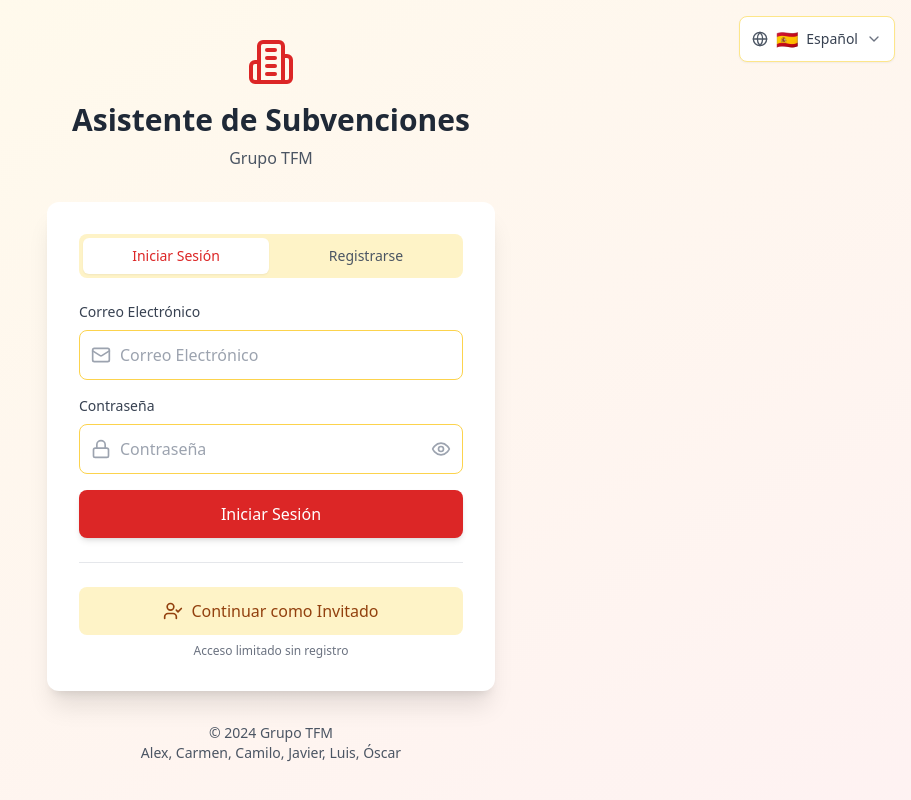
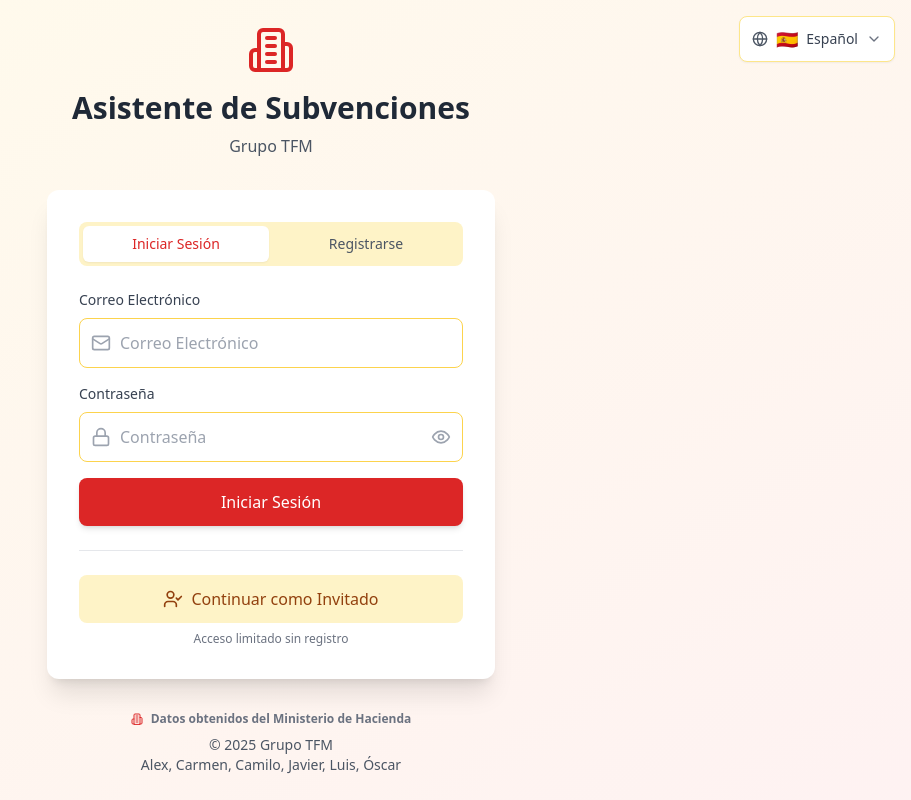
Before and after one commit to carmenvilanova/TFM, a React (Vite) app in the folder web/project/: page / in a window 1280 px wide. Shown: the whole page, without its empty margins (369-1280 px from the left). Built offline with nearby package versions, Linux system fonts and the light colour scheme.

Commit message:
README and Footer updates
Updated README and added Min. Hacienda in the bottom

```diff
--- a/web/project/src/App.tsx
+++ b/web/project/src/App.tsx
@@ -5,6 +5,7 @@ import { UserMenu } from './components/UserMenu';
 import { Sidebar } from './components/Sidebar';
 import { PanelChatContainer } from './components/PanelChatContainer';
 import { LanguageSelector } from './components/LanguageSelector';
+import { Footer } from './components/Footer';
 import { useChat } from './hooks/useChat';
 import { useAuth } from './hooks/useAuth';
 import { Building2, Sparkles } from 'lucide-react';
@@ -64,7 +65,8 @@ function App() {
 
   if (!currentSession) {
     return (
-      <div className="min-h-screen bg-gradient-to-br from-amber-50 to-red-50 flex items-center justify-center animate-fade-in">
+      <div className="min-h-screen bg-gradient-to-br from-amber-50 to-red-50 flex flex-col animate-fade-in">
+        <div className="flex-1 flex items-center justify-center">
           <div className="absolute top-4 right-4">
             <LanguageSelector />
           </div>
@@ -79,6 +81,8 @@ function App() {
               {t('welcome.startNewQuery')}
             </button>
           </div>
+        </div>
+        <Footer />
       </div>
     );
   }
@@ -122,6 +126,8 @@ function App() {
           onFileDownload={handleFileDownload}
           onFileRemove={handleFileRemove}
         />
+
+        <Footer />
       </div>
     </div>
   );
--- a/web/project/src/components/AuthForm.tsx
+++ b/web/project/src/components/AuthForm.tsx
@@ -196,7 +196,11 @@ export const AuthForm: React.FC<AuthFormProps> = ({
 
         {/* Footer */}
         <div className="text-center mt-8 text-sm text-gray-600">
-          <p>© 2024 Grupo TFM</p>
+          <p className="flex items-center justify-center text-xs text-gray-500 mb-2">
+            <Building2 className="w-3 h-3 text-red-600 mr-2" />
+            <span className="font-bold">{t('common.dataSource')}</span>
+          </p>
+          <p>© 2025 Grupo TFM</p>
           <p>Alex, Carmen, Camilo, Javier, Luis, Óscar</p>
         </div>
       </div>
--- /dev/null
+++ b/web/project/src/components/Footer.tsx
@@ -0,0 +1,16 @@
+import React from 'react';
+import { useTranslation } from 'react-i18next';
+import { Building2 } from 'lucide-react';
+
+export const Footer: React.FC = () => {
+  const { t } = useTranslation();
+
+  return (
+    <footer className="bg-white border-t border-amber-200 px-4 py-3 mt-auto">
+      <div className="flex items-center justify-center text-xs text-gray-500">
+        <Building2 className="w-3 h-3 text-red-600 mr-2" />
+        <span className="font-bold">{t('common.dataSource')}</span>
+      </div>
+    </footer>
+  );
+};
--- a/web/project/src/i18n/locales/de.json
+++ b/web/project/src/i18n/locales/de.json
@@ -74,6 +74,7 @@
     "transcribedText": "Transkribierter Text aus Audio",
     "removeAll": "Alle entfernen",
     "stopRecording": "Aufnahme stoppen",
-    "recordVoiceMessage": "Sprachnachricht aufnehmen"
+    "recordVoiceMessage": "Sprachnachricht aufnehmen",
+    "dataSource": "Daten vom Finanzministerium"
   }
 }
--- a/web/project/src/i18n/locales/en.json
+++ b/web/project/src/i18n/locales/en.json
@@ -74,6 +74,7 @@
     "transcribedText": "Transcribed text from audio",
     "removeAll": "Remove all",
     "stopRecording": "Stop recording",
-    "recordVoiceMessage": "Record voice message"
+    "recordVoiceMessage": "Record voice message",
+    "dataSource": "Data sourced from the Ministry of Finance"
   }
 }
--- a/web/project/src/i18n/locales/es.json
+++ b/web/project/src/i18n/locales/es.json
@@ -74,6 +74,7 @@
     "transcribedText": "Texto transcrito desde el audio",
     "removeAll": "Quitar todos",
     "stopRecording": "Detener grabación",
-    "recordVoiceMessage": "Grabar mensaje de voz"
+    "recordVoiceMessage": "Grabar mensaje de voz",
+    "dataSource": "Datos obtenidos del Ministerio de Hacienda"
   }
 }
--- a/web/project/src/i18n/locales/fr.json
+++ b/web/project/src/i18n/locales/fr.json
@@ -74,6 +74,7 @@
     "transcribedText": "Texte transcrit de l'audio",
     "removeAll": "Supprimer tout",
     "stopRecording": "Arrêter l'enregistrement",
-    "recordVoiceMessage": "Enregistrer un message vocal"
+    "recordVoiceMessage": "Enregistrer un message vocal",
+    "dataSource": "Données issues du Ministère des Finances"
   }
 }
```
Also changed, not shown: 1 other file (tests, documents, lock files or other folders). Lines whose indentation alone changed are shown as unchanged.
